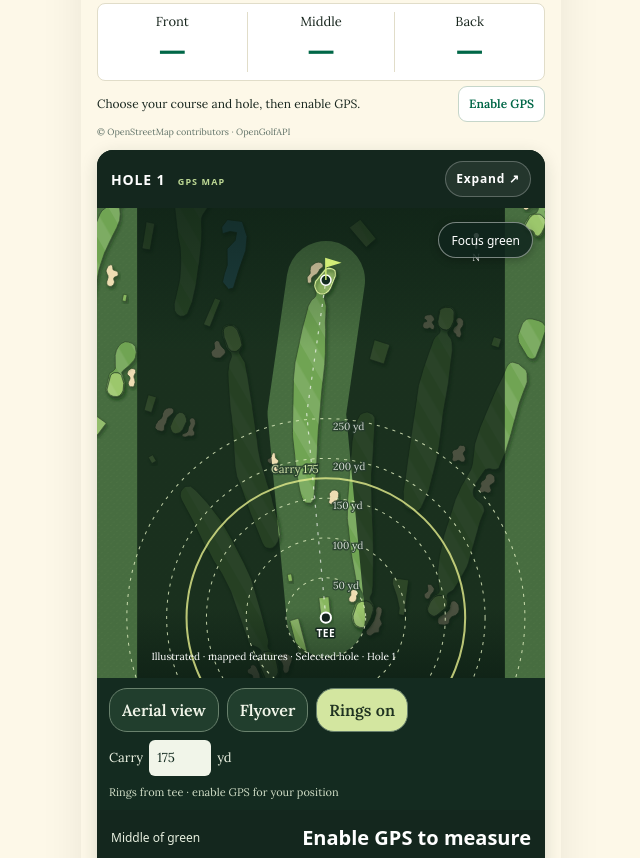
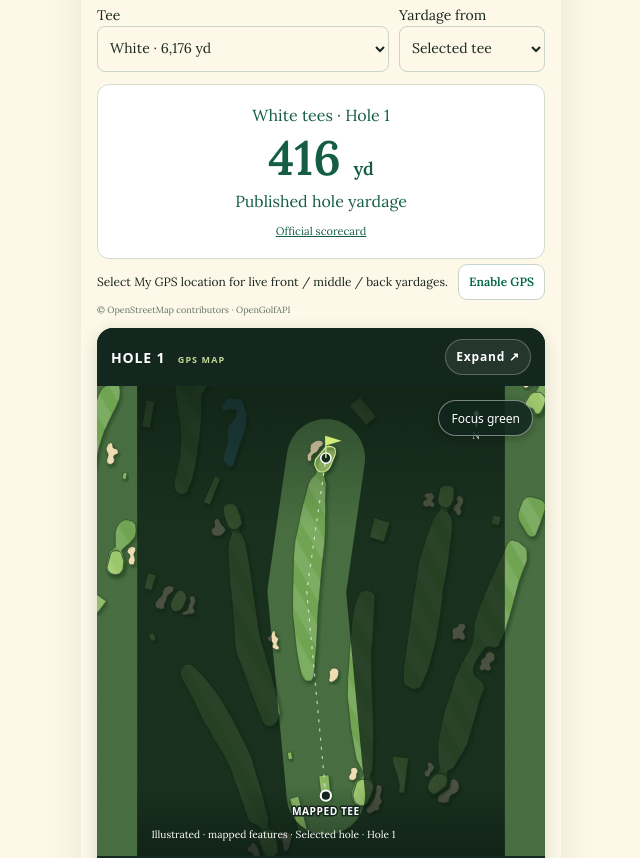
Before and after one commit to matteulau-max/FERDA, a React (Vite) app: page /rangefinder in a window 1280 px wide. Shown: the part 160-1018 px from the top of the page, without its empty margins (319-959 px from the left). Built offline with nearby package versions, Linux system fonts and the light colour scheme; the HTML template or start-up script is replaced by a standard one; a web font is replaced by a local one.

Commit message:
Add course tee selector and explicit tee or GPS yardages (#79)

```diff
--- a/src/components/rangefinder/GolfGps.tsx
+++ b/src/components/rangefinder/GolfGps.tsx
@@ -1,4 +1,5 @@
 import { lazy, Suspense, useEffect, useRef, useState } from 'react'
+import teeData from '../../data/tee-yardages.json'
 import courses from '../../data/gps-courses.json'
 import { greenDistances } from '../../lib/golfGps'
 const HoleMap = lazy(() => import('./HoleMap').then(module => ({ default: module.HoleMap })))
@@ -6,6 +7,8 @@ const HoleMap = lazy(() => import('./HoleMap').then(module => ({ default: module
 type Fix = { longitude: number; latitude: number; accuracy: number; timestamp: number }
 export function GolfGps({ onDistanceChange }: { onDistanceChange: (yards: number | null, target: string) => void }) {
   const [courseId, setCourseId] = useState('dyker')
+  const [teeName, setTeeName] = useState('White')
+  const [distanceMode, setDistanceMode] = useState<'tee' | 'gps'>('tee')
   const [holeNumber, setHoleNumber] = useState(1)
   const [fix, setFix] = useState<Fix | null>(null)
   const [enabled, setEnabled] = useState(false)
@@ -15,6 +18,9 @@ export function GolfGps({ onDistanceChange }: { onDistanceChange: (yards: number
   const generation = useRef(0)
   const course = courses.find(c => c.id === courseId)!
   const hole = course.holes.find(h => h.number === holeNumber)!
+  const card = (teeData as Record<string, { source: string; sourceLabel: string; tees: Record<string, number[]> }>)[courseId]
+  const selectedTee = card.tees[teeName] ? teeName : 'White'
+  const teeYards = card.tees[selectedTee][holeNumber - 1]
   const age = fix ? Math.max(0, now - fix.timestamp) : Infinity
   const fresh = age <= 15000
   const usable = !!fix && fresh && fix.accuracy <= 30
@@ -51,8 +57,8 @@ export function GolfGps({ onDistanceChange }: { onDistanceChange: (yards: number
     }
   }, [])
   useEffect(() => {
-    onDistanceChange(onCourse ? distances!.center : null, `${courseId}:${holeNumber}`)
-  }, [onCourse, distances?.center, courseId, holeNumber, onDistanceChange])
+    onDistanceChange(distanceMode === 'gps' && onCourse ? distances!.center : null, `${courseId}:${holeNumber}`)
+  }, [distanceMode, onCourse, distances?.center, courseId, holeNumber, onDistanceChange])
   const display = (value: number | null | undefined) => onCourse && value != null ? Math.round(value) : '—'
   const status = !enabled ? message : !fix ? message : !fresh ? 'GPS reading stale · waiting for update' : fix.accuracy > 30 ? 'Weak GPS signal · waiting for accuracy' : !onCourse ? 'Check course and hole · target is far away' : `GPS ±${Math.ceil(fix.accuracy / 0.9144)} yd`
   return <section className="rf-gps" aria-label="Automatic golf GPS">
@@ -60,11 +66,16 @@ export function GolfGps({ onDistanceChange }: { onDistanceChange: (yards: number
       <label>Course<select value={courseId} onChange={e => setCourseId(e.target.value)}>{courses.map(c => <option key={c.id} value={c.id}>{c.name}</option>)}</select></label>
       <label>Hole<select value={holeNumber} onChange={e => setHoleNumber(Number(e.target.value))}>{course.holes.map(h => <option key={h.number} value={h.number}>{h.number}</option>)}</select></label>
     </div>
-    <div className="rf-gps-distances" aria-live="off">
+    <div className="rf-gps-selects rf-tee-selects">
+      <label>Tee<select value={selectedTee} onChange={e => setTeeName(e.target.value)}>{Object.entries(card.tees).map(([name, yards]) => <option key={name} value={name}>{name} · {yards.reduce((a,b) => a+b, 0).toLocaleString()} yd</option>)}</select></label>
+      <label>Yardage from<select value={distanceMode} onChange={e => setDistanceMode(e.target.value as 'tee' | 'gps')}><option value="tee">Selected tee</option><option value="gps">My GPS location</option></select></label>
+    </div>
+    {distanceMode === 'tee' ? <div className="rf-tee-yardage"><span>{selectedTee} tees · Hole {holeNumber}</span><strong>{teeYards} <small>yd</small></strong><span>Published hole yardage</span><a href={card.source} target="_blank" rel="noopener noreferrer">{card.sourceLabel}</a></div> : <><p className="rf-distance-source">From your GPS location · yards</p><div className="rf-gps-distances" aria-live="off">
       <div>Front<strong>{display(distances?.front)}</strong></div><div className="rf-middle">Middle<strong>{display(distances?.center)}</strong></div><div>Back<strong>{display(distances?.back)}</strong></div>
     </div>
-    <div className="rf-gps-status"><span role="status">{status}</span><button onClick={enabled ? () => { stop(); setMessage('GPS stopped.') } : start}>{enabled ? 'Stop GPS' : 'Enable GPS'}</button></div>
+    </>}
+    <div className="rf-gps-status"><span role="status">{distanceMode === 'tee' ? 'Select My GPS location for live front / middle / back yardages.' : status}</span><button onClick={enabled ? () => { stop(); setMessage('GPS stopped.') } : () => { setDistanceMode('gps'); start() }}>{enabled ? 'Stop GPS' : 'Enable GPS'}</button></div>
     <p className="rf-attribution"><a href="https://www.openstreetmap.org/copyright" target="_blank" rel="noopener noreferrer">© OpenStreetMap contributors</a> · <a href={course.source} target="_blank" rel="noopener noreferrer">OpenGolfAPI</a></p>
-    <Suspense fallback={<p className="rf-map-hint">Loading hole map…</p>}><HoleMap key={`${courseId}:${holeNumber}`} courseId={courseId} courseName={course.name} hole={hole} position={onCourse ? fix : null} /></Suspense>
+    <Suspense fallback={<p className="rf-map-hint">Loading hole map…</p>}><HoleMap key={`${courseId}:${holeNumber}:${distanceMode}:${selectedTee}`} courseId={courseId} courseName={course.name} hole={hole} position={distanceMode === 'gps' && onCourse ? fix : null} teePreview={distanceMode === 'tee' ? { name: selectedTee, yards: teeYards } : undefined} /></Suspense>
   </section>
 }
--- a/src/components/rangefinder/HoleMap.tsx
+++ b/src/components/rangefinder/HoleMap.tsx
@@ -7,10 +7,10 @@ import { holeMapProjection } from '../../lib/holeMap'
 
 type Layer = { kind: string; polygons: Coordinate[][][] }
 type MapData = { lines: Record<string, Coordinate[]>; layers: Layer[] }
-type Props = { courseId: string; courseName: string; hole: { number: number; center: Coordinate; outline: Coordinate[] }; position: { longitude: number; latitude: number; accuracy: number } | null }
+type Props = { teePreview?: { name: string; yards: number }; courseId: string; courseName: string; hole: { number: number; center: Coordinate; outline: Coordinate[] }; position: { longitude: number; latitude: number; accuracy: number } | null }
 const fills: Record<string, string> = { fairway: '#70a453', green: '#9cc76c', tee: '#88b75e', bunker: '#eeddb2', water_hazard: '#579cac' }
 
-export function HoleMap({ courseId, courseName, hole, position }: Props) {
+export function HoleMap({ courseId, courseName, hole, position, teePreview }: Props) {
   const data = (mapData as Record<string, MapData>)[courseId]
   const line = data.lines[String(hole.number)]
   const [target, setTarget] = useState<Coordinate | null>(null)
@@ -52,7 +52,7 @@ export function HoleMap({ courseId, courseName, hole, position }: Props) {
   }, [courseId, hole.number, flightKey])
   function flyover() { setGreenView(false); setFlightKey(k => k + 1) }
   function pick(event: MouseEvent<SVGSVGElement>) {
-    if (flying) return
+    if (flying || teePreview) return
     const svg = event.currentTarget, matrix = svg.getScreenCTM()
     if (!matrix) return
     const p = svg.createSVGPoint(); p.x = event.clientX; p.y = event.clientY
@@ -60,7 +60,7 @@ export function HoleMap({ courseId, courseName, hole, position }: Props) {
     setTarget(projection.unproject([Math.max(0, Math.min(360, q.x)), Math.max(0, Math.min(460, q.y))]))
   }
   function key(event: KeyboardEvent<SVGSVGElement>) {
-    if (flying) return
+    if (flying || teePreview) return
     const offsets: Record<string, number[]> = { ArrowLeft: [-5, 0], ArrowRight: [5, 0], ArrowUp: [0, -5], ArrowDown: [0, 5] }
     const delta = offsets[event.key]
     if (delta) { event.preventDefault(); setTarget(projection.unproject([Math.max(0, Math.min(360, selectedPoint[0] + delta[0])), Math.max(0, Math.min(460, selectedPoint[1] + delta[1]))])) }
@@ -93,13 +93,13 @@ export function HoleMap({ courseId, courseName, hole, position }: Props) {
       {!terrain && !imageFailed && <image href={aerial.image} x="0" y="0" width="1" height="1" preserveAspectRatio="none" transform={transform} onError={() => setImageFailed(true)} />}
       <rect width="360" height="460" fill="#071710" opacity=".7" mask={`url(#${id}-focus)`} pointerEvents="none" />
       <rect width="360" height="460" fill={`url(#${id}-shade)`} pointerEvents="none" />
-      {rings && !greenView && <g fill="none" stroke="#e5f3c5" strokeWidth="1" opacity=".8" pointerEvents="none">{[50, 100, 150, 200, 250].map(yards => {
+      {rings && !teePreview && !greenView && <g fill="none" stroke="#e5f3c5" strokeWidth="1" opacity=".8" pointerEvents="none">{[50, 100, 150, 200, 250].map(yards => {
         const origin = userPoint ?? teePoint, radius = yards * .9144 * projection.scale
         return <g key={yards}><circle cx={origin[0]} cy={origin[1]} r={radius} strokeDasharray="3 5" /><text x={origin[0] + 7} y={origin[1] - radius + 11} fill="white" stroke="#243b2b" strokeWidth="2.5" paintOrder="stroke" fontSize="10">{yards} yd</text></g>
       })}<circle cx={(userPoint ?? teePoint)[0]} cy={(userPoint ?? teePoint)[1]} r={carry * .9144 * projection.scale} stroke="#e4ed8d" strokeWidth="2" /><text x={(userPoint ?? teePoint)[0] - 7} y={(userPoint ?? teePoint)[1] - carry * .9144 * projection.scale - 5} textAnchor="end" fill="#f5ffc4" stroke="#243b2b" strokeWidth="3" paintOrder="stroke" fontSize="11">Carry {carry}</text></g>}
       <polyline points={route} stroke="white" strokeWidth="1.2" strokeDasharray="3 6" fill="none" opacity=".65" />
       <path d={path(hole.outline)} fill="#b8d86c" fillOpacity=".12" stroke="#d7ed9a" strokeWidth="1.1" />
-      {visibleTee && <><circle cx={teePoint[0]} cy={teePoint[1]} r="5" fill="#14231d" stroke="white" strokeWidth="2" /><text x={teePoint[0]} y={teePoint[1] + 19} textAnchor="middle" className="rf-map-label">TEE</text></>}
+      {visibleTee && <><circle cx={teePoint[0]} cy={teePoint[1]} r="5" fill="#14231d" stroke="white" strokeWidth="2" /><text x={teePoint[0]} y={teePoint[1] + 19} textAnchor="middle" className="rf-map-label">{teePreview ? 'MAPPED TEE' : 'TEE'}</text></>}
       <g transform={`translate(${greenPoint[0]},${greenPoint[1]})`}><circle r="5" fill="#122b20" stroke="white" strokeWidth="1.5" /><path d="M0,0 V-21 L13,-17 L0,-13" fill="#d2ed77" stroke="#d2ed77" strokeWidth="1.4" /></g>
       {userPoint && <>
         <line x1={userPoint[0]} y1={userPoint[1]} x2={selectedPoint[0]} y2={selectedPoint[1]} stroke="white" strokeWidth="2" />
@@ -118,23 +118,24 @@ export function HoleMap({ courseId, courseName, hole, position }: Props) {
     return <div className="rf-map-tools">
       <button onClick={() => setTerrain(!terrain)}>{terrain ? 'Aerial view' : 'Illustrated view'}</button>
       <button onClick={flying ? () => setFlying(false) : flyover}>{flying ? 'Stop flyover' : 'Flyover'}</button>
-      <button aria-pressed={rings} onClick={() => setRings(!rings)}>Rings {rings ? 'on' : 'off'}</button>
-      {rings && <label>Carry <input aria-label="Carry distance in yards" type="number" min="25" max="350" step="5" value={carry} onChange={e => setCarry(Math.max(25, Math.min(350, Number(e.target.value) || 25)))} /> yd</label>}
-      <small>{flying ? 'Hole preview · measuring paused' : rings ? `Rings from ${user ? 'your GPS position' : 'tee · enable GPS for your position'}` : 'Tap the map to choose a target'}</small>
+      <button disabled={!!teePreview} aria-pressed={rings && !teePreview} onClick={() => setRings(!rings)}>Rings {rings && !teePreview ? 'on' : 'off'}</button>
+      {rings && !teePreview && <label>Carry <input aria-label="Carry distance in yards" type="number" min="25" max="350" step="5" value={carry} onChange={e => setCarry(Math.max(25, Math.min(350, Number(e.target.value) || 25)))} /> yd</label>}
+      <small>{teePreview ? 'Map tee is a reference point; tee-color positions are not surveyed. Use GPS for rings and target distances.' : flying ? 'Hole preview · measuring paused' : rings ? `Rings from ${user ? 'your GPS position' : 'tee · enable GPS for your position'}` : 'Tap the map to choose a target'}</small>
     </div>
   }
   function summary() {
+    if (teePreview) return <div className="rf-map-distance"><span>{teePreview.name} tees · scorecard</span><strong>{teePreview.yards} yd</strong></div>
     return <div className="rf-map-distance"><span>{target ? 'Selected target' : 'Middle of green'}</span><strong>{yardage === null ? 'Enable GPS to measure' : `${yardage} yd`}</strong>{target && <button onClick={() => setTarget(null)}>Reset</button>}</div>
   }
   return <section className="rf-hole-map" aria-label="Hole map">
     <div className="rf-map-heading"><span>HOLE {hole.number} <small>GPS MAP</small></span><button onClick={() => setExpanded(true)} aria-label="Expand hole map">Expand ↗</button></div>
     <div className="rf-map-stage">{map()}<button className="rf-map-view-toggle" onClick={() => { setFlying(false); setGreenView(!greenView) }}>{greenView ? 'Whole hole' : 'Focus green'}</button></div>{controls()}{summary()}
-    <p className="rf-map-hint">Tap a landing spot to measure{!position ? ' · Course overview' : ' · Blue circle shows GPS uncertainty'}</p>
+    <p className="rf-map-hint">{teePreview ? 'Selected tee yardage shown above' : 'Tap a landing spot to measure'}{!position ? ' · Course overview' : ' · Blue circle shows GPS uncertainty'}</p>
     <p className="rf-map-credit"><a href="https://basemap.nationalmap.gov/arcgis/rest/services/USGSImageryOnly/MapServer" target="_blank" rel="noopener noreferrer">Aerial: USDA / USGS</a> · Historical imagery</p>
     {expanded && createPortal(<dialog ref={dialog} className="rf-map-dialog" onCancel={e => { e.preventDefault(); setExpanded(false) }}>
       <div className="rf-map-heading"><span>{courseName} · Hole {hole.number}</span><button autoFocus onClick={() => setExpanded(false)}>Close map</button></div>
       <div className="rf-map-stage">{map(true)}<button className="rf-map-view-toggle" onClick={() => { setFlying(false); setGreenView(!greenView) }}>{greenView ? 'Whole hole' : 'Focus green'}</button></div>{controls()}{summary()}
-      <p className="rf-map-hint">Tap a landing spot · Camera slope remains aimed at the green’s middle.</p>
+      <p className="rf-map-hint">{teePreview ? 'Course overview · Enable GPS for target distances' : 'Tap a landing spot'} · Camera slope remains aimed at the green’s middle.</p>
       <p className="rf-map-hint">Historical aerial imagery: USDA / USGS · <a href="https://www.openstreetmap.org/copyright" target="_blank" rel="noopener noreferrer">© OpenStreetMap contributors</a> · OpenGolfAPI</p>
     </dialog>, document.body)}
   </section>
--- /dev/null
+++ b/src/data/tee-yardages.json
@@ -0,0 +1,154 @@
+{
+  "dyker": {
+    "source": "https://www.dykerbeachgc.com/wp-content/uploads/sites/12/2025/07/AGC-Dyker-Beach-scorecard.pdf",
+    "sourceLabel": "Official scorecard",
+    "tees": {
+      "Blue": [
+        426,
+        200,
+        341,
+        458,
+        422,
+        175,
+        491,
+        370,
+        350,
+        400,
+        160,
+        334,
+        441,
+        428,
+        458,
+        388,
+        203,
+        393
+      ],
+      "White": [
+        416,
+        190,
+        326,
+        446,
+        406,
+        161,
+        482,
+        354,
+        331,
+        381,
+        145,
+        324,
+        431,
+        410,
+        440,
+        365,
+        185,
+        383
+      ],
+      "Red": [
+        406,
+        173,
+        309,
+        416,
+        347,
+        142,
+        339,
+        339,
+        323,
+        311,
+        132,
+        314,
+        391,
+        365,
+        362,
+        281,
+        111,
+        305
+      ]
+    }
+  },
+  "patriot": {
+    "source": "https://zommagolf.com/courses/ny/patriot-hills-golf-club",
+    "sourceLabel": "Published scorecard \u00b7 Zomma / OSM",
+    "tees": {
+      "Gold": [
+        426,
+        326,
+        509,
+        467,
+        497,
+        290,
+        158,
+        396,
+        149,
+        175,
+        439,
+        362,
+        194,
+        568,
+        449,
+        539,
+        148,
+        393
+      ],
+      "Blue": [
+        406,
+        295,
+        476,
+        436,
+        482,
+        276,
+        145,
+        378,
+        133,
+        160,
+        427,
+        333,
+        177,
+        545,
+        425,
+        522,
+        131,
+        364
+      ],
+      "White": [
+        342,
+        263,
+        449,
+        376,
+        472,
+        252,
+        134,
+        353,
+        113,
+        142,
+        398,
+        296,
+        158,
+        518,
+        400,
+        492,
+        118,
+        323
+      ],
+      "Red": [
+        287,
+        236,
+        425,
+        341,
+        462,
+        232,
+        104,
+        328,
+        97,
+        124,
+        367,
+        262,
+        135,
+        477,
+        377,
+        476,
+        100,
+        271
+      ]
+    }
+  }
+}
```
Also changed, not shown: src/components/rangefinder/rangefinder.css, 1 other file (tests, documents, lock files or other folders).
